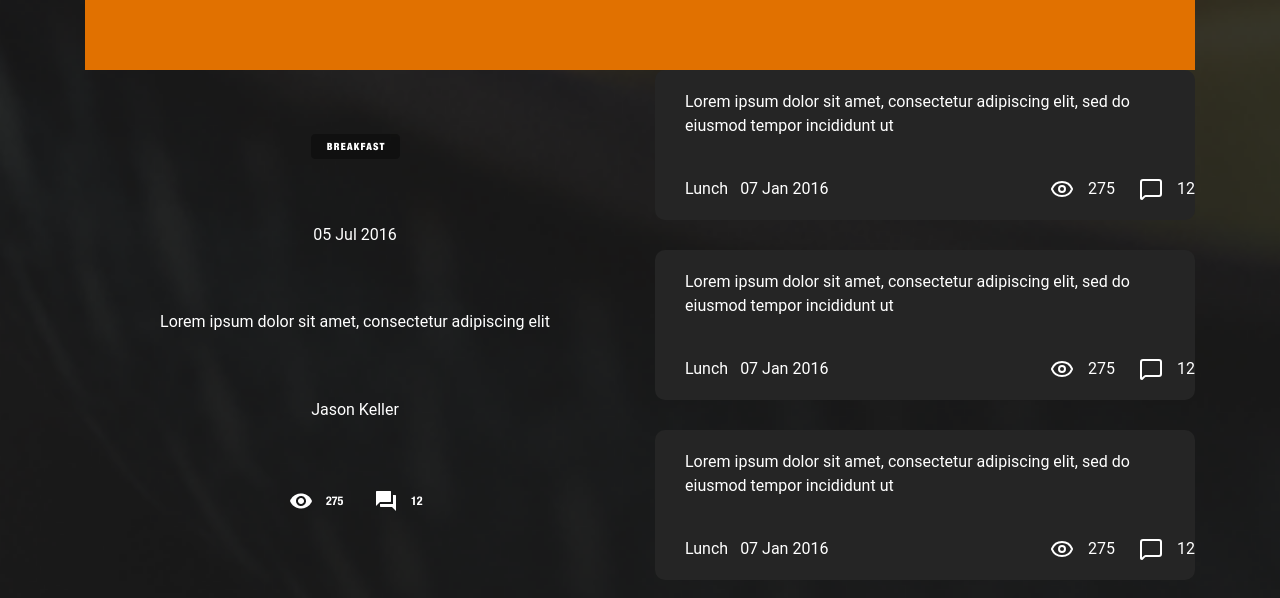
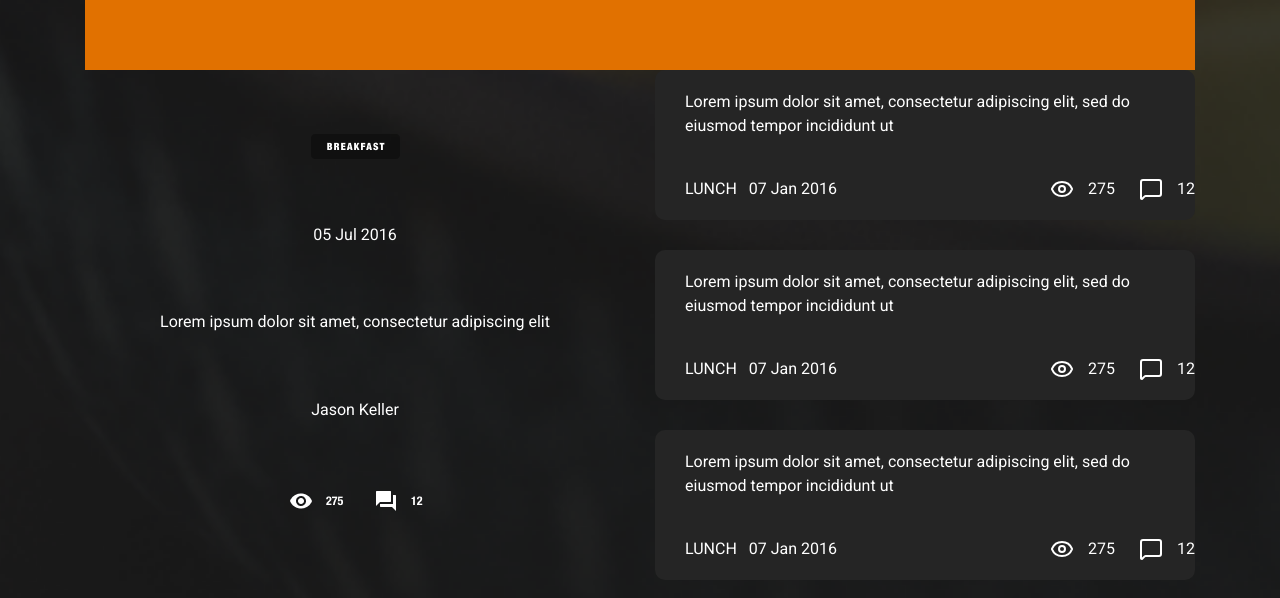
Before and after one commit to OsmanovAnar/Healty-food, a React (Vite) app: page / in a window 1280 px wide. Shown: the part 3093-3691 px from the top of the page. Built offline with nearby package versions, Linux system fonts and the light colour scheme.

Commit message:
Добавление константов

```diff
--- a/src/index.css
+++ b/src/index.css
@@ -1,6 +1,6 @@
+@import url('https://fonts.googleapis.com/css2?family=Roboto:ital,wght@0,100..900;1,100..900&display=swap');
 @import 'tailwindcss';
 
-@import url('https://fonts.googleapis.com/css2?family=Roboto:ital,wght@0,100..900;1,100..900&display=swap');
 
 body {
     font-family: 'Roboto', sans-serif;
--- /dev/null
+++ b/src/main/sections/section-5/consts.ts
@@ -0,0 +1,39 @@
+export interface IItem {
+  id: number
+  text: string
+  type: 'LUNCH' | 'DINNER' | 'BREAKFAST'
+  date: string
+  watchCount: number
+  comments: number
+  bgImage?: string
+}
+
+export const items: IItem[] = [
+  {
+    id: 1,
+    text: 'Lorem ipsum dolor sit amet, consectetur adipiscing elit, sed do eiusmod tempor incididunt ut',
+    type: 'LUNCH',
+    date: '07 Jan 2016',
+    watchCount: 275,
+    comments: 12,
+    bgImage: '',
+  },
+  {
+    id: 2,
+    text: 'Lorem ipsum dolor sit amet, consectetur adipiscing elit, sed do eiusmod tempor incididunt ut',
+    type: 'LUNCH',
+    date: '07 Jan 2016',
+    watchCount: 275,
+    comments: 12,
+    bgImage: '',
+  },
+  {
+    id: 3,
+    text: 'Lorem ipsum dolor sit amet, consectetur adipiscing elit, sed do eiusmod tempor incididunt ut',
+    type: 'LUNCH',
+    date: '07 Jan 2016',
+    watchCount: 275,
+    comments: 12,
+    bgImage: '',
+  },
+]
--- a/src/main/sections/section-5/lunch.tsx
+++ b/src/main/sections/section-5/lunch.tsx
@@ -1,26 +1,27 @@
 import { Eye, MessageSquareIcon } from 'lucide-react'
+import type { IItem } from './consts'
 
-const Lunch = () => {
+const Lunch = ({ text, date, comments, type, watchCount, bgImage }: IItem) => {
   return (
-    <div className="flex h-[150px] w-[540px] flex-col justify-around rounded-[10px] bg-[#252525] pl-[30px]">
-      <p className="">
-        Lorem ipsum dolor sit amet, consectetur adipiscing elit, sed do eiusmod
-        tempor incididunt ut
-      </p>
+    <div
+      className="flex h-[150px] w-[540px] flex-col justify-around rounded-[10px] bg-[#252525] bg-cover bg-center bg-no-repeat pl-[30px]"
+      style={bgImage ? { backgroundImage: `url(${bgImage})` } : {}}
+    >
+      <p className="">{text}</p>
 
       <div className={`flex items-center justify-between`}>
         <div className={`flex items-center gap-3`}>
-          <span>Lunch</span>
-          <span>07 Jan 2016</span>
+          <span>{type}</span>
+          <span>{date}</span>
         </div>
         <div className={`flex items-center gap-6`}>
           <div className={`flex items-center gap-3.5`}>
             <Eye />
-            275
+            {watchCount}
           </div>
           <div className={`flex items-center gap-3.5`}>
             <MessageSquareIcon />
-            12
+            {comments}
           </div>
         </div>
       </div>
--- a/src/main/sections/section-5/section-5.tsx
+++ b/src/main/sections/section-5/section-5.tsx
@@ -1,15 +1,16 @@
 import Breakfast from './breakfast'
+import { items } from './consts'
 import Lunch from './lunch'
 
 const Section5 = () => {
   return (
-    <div className="flex h-[840px] w-[1110px] gap-[30px] ">
+    <div className="flex h-[840px] w-[1110px] gap-[30px]">
       <Breakfast />
 
       <div className="flex flex-col gap-[30px]">
-        <Lunch />
-        <Lunch />
-        <Lunch />
+        {items.map((item) => (
+          <Lunch key={item.id} {...item} />
+        ))}
       </div>
     </div>
   )
```
